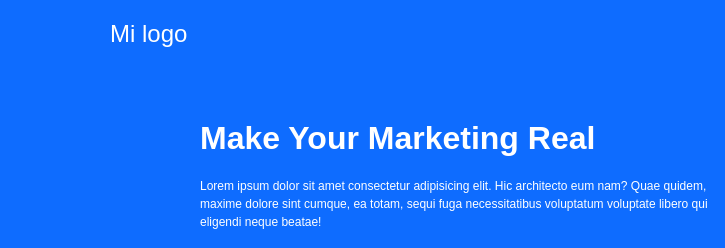
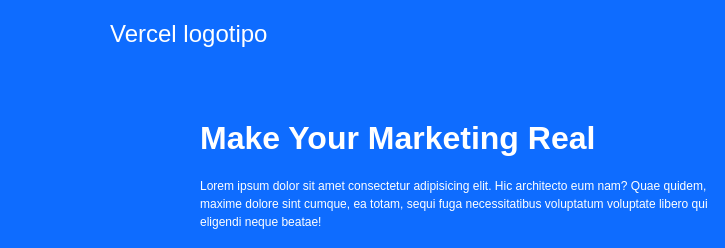
Before and after one commit to alan9518/bootcamp_g14_maquetado, a plain HTML site: page index.html in a window 1280 px wide. Shown: the top 248 px of the page, 0-725 px from the left. Drawn offline with Linux system fonts and the light colour scheme.

Commit message:
Update index.html

```diff
--- a/index.html
+++ b/index.html
@@ -15,7 +15,7 @@
         <!-- navbar -->
         <div class="container">
             <nav>
-                <a href="#" class="logo"> Mi logo </a>
+                <a href="#" class="logo"> Vercel logotipo </a>
                 <ul>
 
                     <li><a href="#">Home</a></li>
```
